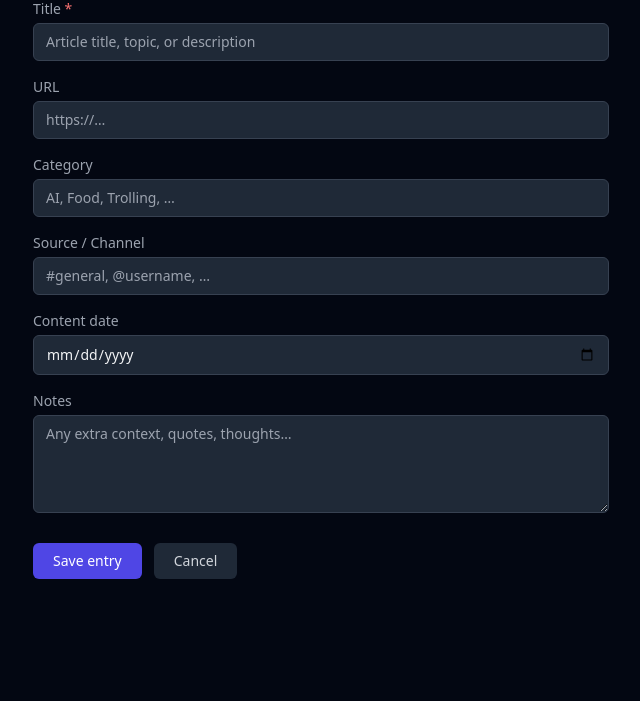
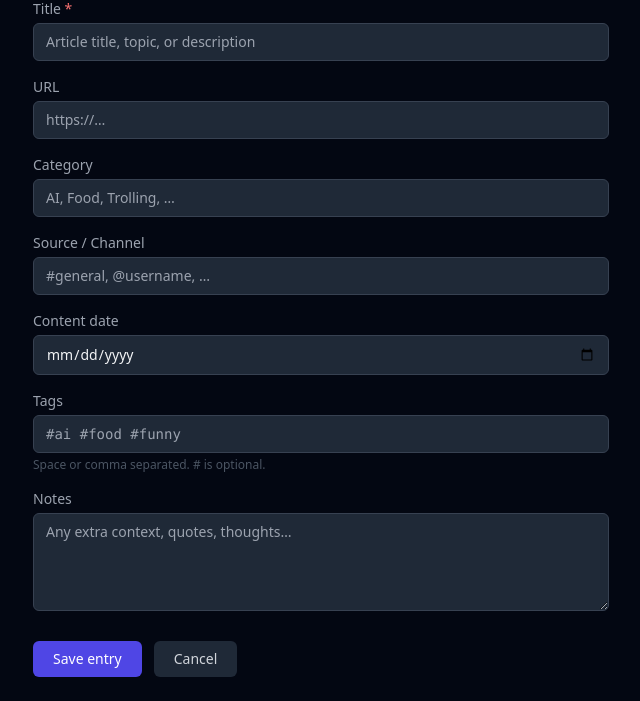
Before and after one commit to osiris43/lsbc-memory-hole, a Flask app: page /add in a window 1280 px wide. Shown: the part 134-835 px from the top of the page, without its empty margins (319-959 px from the left). Before the commit the page ends 713 px from the top, so only its background shows below. Run offline with Flask 3, Linux system fonts and the light colour scheme; data that the repository does not hold is empty; some libraries are stand-ins or nearby versions.

Commit message:
Add hashtag support with tag cloud and per-entry filtering
Tags are stored normalized (space-separated lowercase) in a new `tags` column. Existing databases are migrated safely via ALTER TABLE. Tags render as clickable #pills on cards and in a cloud on the index page; clicking filters by exact tag. Search also hits tags. The add form accepts any format (#AI, food, #Funny).

Co-Authored-By: Claude Sonnet 4.6 <noreply@anthropic.com>

```diff
--- a/slack-archive/app.py
+++ b/slack-archive/app.py
@@ -1,5 +1,6 @@
 import sqlite3
 import os
+import re
 from flask import Flask, render_template, request, redirect, url_for, g
 from datetime import datetime, timezone
 
@@ -22,6 +23,18 @@ def close_db(exc):
         db.close()
 
 
+def parse_tags(raw: str) -> str:
+    """Normalize a raw tag string like '#AI, food, #Funny' → 'ai food funny'."""
+    parts = re.split(r'[\s,]+', raw.strip())
+    seen, result = set(), []
+    for part in parts:
+        t = part.lstrip('#').lower()
+        if t and t not in seen:
+            seen.add(t)
+            result.append(t)
+    return ' '.join(result)
+
+
 def init_db():
     db = get_db()
     db.execute("""
@@ -33,9 +46,15 @@ def init_db():
             category     TEXT,
             source       TEXT,
             saved_at     TEXT NOT NULL DEFAULT (strftime('%Y-%m-%dT%H:%M:%SZ', 'now')),
-            content_date TEXT
+            content_date TEXT,
+            tags         TEXT
         )
     """)
+    # Safe migration for databases created before the tags column existed
+    try:
+        db.execute("ALTER TABLE entries ADD COLUMN tags TEXT")
+    except sqlite3.OperationalError:
+        pass
     db.commit()
 
 
@@ -49,18 +68,24 @@ def index():
     db = get_db()
     q = request.args.get('q', '').strip()
     cat = request.args.get('cat', '').strip()
+    tag = request.args.get('tag', '').strip().lstrip('#').lower()
 
     query = "SELECT * FROM entries"
     params = []
     conditions = []
 
     if q:
-        conditions.append("(title LIKE ? OR notes LIKE ? OR url LIKE ?)")
-        params.extend([f'%{q}%', f'%{q}%', f'%{q}%'])
+        conditions.append("(title LIKE ? OR notes LIKE ? OR url LIKE ? OR tags LIKE ?)")
+        params.extend([f'%{q}%', f'%{q}%', f'%{q}%', f'%{q}%'])
 
     if cat:
         conditions.append("category = ?")
         params.append(cat)
+
+    if tag:
+        # pad both sides so we match whole words: ' ai ' won't match ' aitools '
+        conditions.append("(' ' || COALESCE(tags, '') || ' ') LIKE ?")
+        params.append(f'% {tag} %')
 
     if conditions:
         query += " WHERE " + " AND ".join(conditions)
@@ -74,7 +99,16 @@ def index():
         db.execute("SELECT DISTINCT category FROM entries WHERE category IS NOT NULL AND category != '' ORDER BY category").fetchall()
     ]
 
-    return render_template('index.html', entries=entries, categories=categories, q=q, active_cat=cat)
+    # Collect all distinct tags across all entries for the tag cloud
+    all_tags_raw = db.execute("SELECT tags FROM entries WHERE tags IS NOT NULL AND tags != ''").fetchall()
+    tag_counts: dict = {}
+    for row in all_tags_raw:
+        for t in row[0].split():
+            tag_counts[t] = tag_counts.get(t, 0) + 1
+    all_tags = sorted(tag_counts.keys())
+
+    return render_template('index.html', entries=entries, categories=categories,
+                           q=q, active_cat=cat, active_tag=tag, all_tags=all_tags)
 
 
 @app.route('/add', methods=['GET', 'POST'])
@@ -90,8 +124,11 @@ def add():
             ]
             return render_template('add.html', categories=categories, error="Title is required.", form=request.form)
 
+        raw_tags = request.form.get('tags', '').strip()
+        tags = parse_tags(raw_tags) if raw_tags else None
+
         db.execute(
-            "INSERT INTO entries (title, url, notes, category, source, content_date) VALUES (?, ?, ?, ?, ?, ?)",
+            "INSERT INTO entries (title, url, notes, category, source, content_date, tags) VALUES (?, ?, ?, ?, ?, ?, ?)",
             (
                 title,
                 request.form.get('url', '').strip() or None,
@@ -99,6 +136,7 @@ def add():
                 request.form.get('category', '').strip() or None,
                 request.form.get('source', '').strip() or None,
                 request.form.get('content_date', '').strip() or None,
+                tags,
             )
         )
         db.commit()
--- a/slack-archive/templates/add.html
+++ b/slack-archive/templates/add.html
@@ -69,6 +69,17 @@
     </div>
 
     <div>
+      <label class="block text-sm text-gray-400 mb-1" for="tags">Tags</label>
+      <input
+        id="tags" name="tags" type="text"
+        value="{{ form.get('tags', '') }}"
+        class="w-full bg-gray-800 border border-gray-700 rounded-md px-3 py-2 text-sm text-gray-100 font-mono focus:outline-none focus:ring-2 focus:ring-indigo-500"
+        placeholder="#ai #food #funny"
+      />
+      <p class="mt-1 text-xs text-gray-600">Space or comma separated. # is optional.</p>
+    </div>
+
+    <div>
       <label class="block text-sm text-gray-400 mb-1" for="notes">Notes</label>
       <textarea
         id="notes" name="notes" rows="4"
```
Also changed, not shown: slack-archive/templates/index.html (+32 -1 lines).
